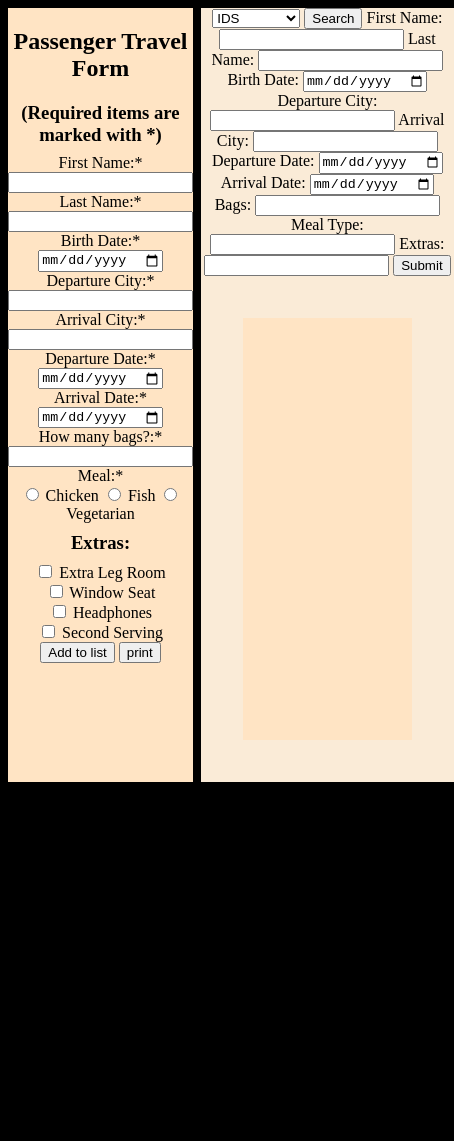
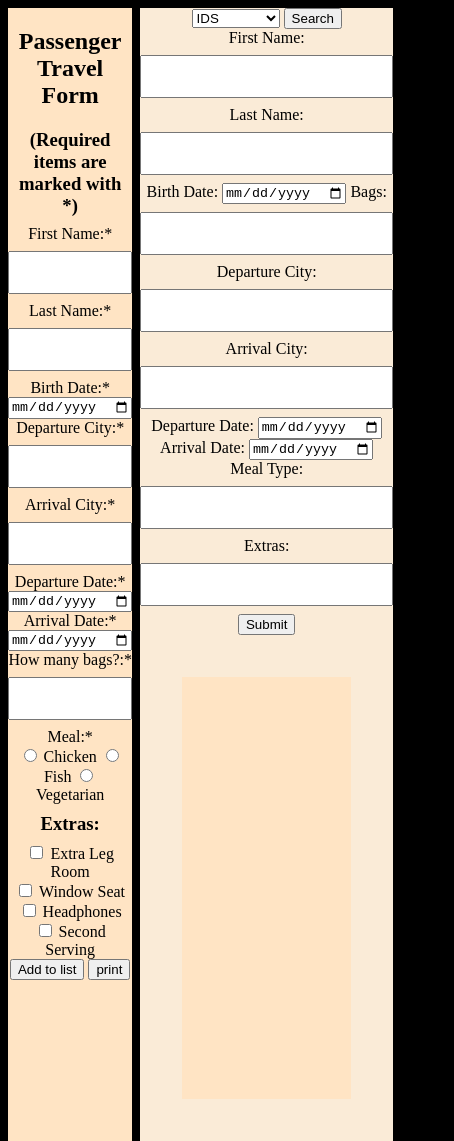
Before and after one commit to MatthewAndresWestMec/Unit-1-Project, a plain HTML site: page index.html in a window 390 px wide. Shown: the whole page, 454 px wide, since content can reach past the window. Before the commit the page ends 844 px from the top, so only its background shows below. Drawn offline with Linux system fonts and the light colour scheme.

Commit message:
media query

```diff
--- a/assignment.js
+++ b/assignment.js
@@ -16,15 +16,7 @@ class list {
         this.time = 0;
     }
 }
-var personFake1 = new list("Misato", "Katsuragi", "1986-12-08", "Los Angeles", "Alberta", "2023-02-13", "2023-05-16","1","vegetarian", "leg ", "1")
-var personFake2 = new list("Micheal", "Reeves", "2001-11-03", "Washingtin", "Charleston", "2024-01-13", "2024-01-16","3","chicken", "leg hp ss ", "2")
-var personFake3 = new list("Lain", "Iwakura", "2007-7-06", "Charleston", "Tuscon", "2022-01-13", "2022-01-16","2","fish", "leg win ", "3")
-var arr = []
-var ids =["firstName", "lastName", "dob", "depart","arrival","departureDate","returnDate","bags"]
-var arr2 =["firstNameInfo", "lastNameInfo", "dobInfo", "departInfo","arrivalInfo","departureDateInfo","returnDateInfo","bagsInfo"]
-arr.push(personFake1)
-arr.push(personFake2)
-arr.push(personFake3)
+
 let idCheck = 0;
 let count = 4;
 let meal = "";
@@ -111,3 +103,13 @@ function print() {
     document.getElementById("printSpace").innerHTML = space;
     console.log(arr)
 }
+
+var personFake1 = new list("Misato", "Katsuragi", "1986-12-08", "Los Angeles", "Alberta", "2023-02-13", "2023-05-16","1","vegetarian", "Extra Room ", "1")
+var personFake2 = new list("Micheal", "Reeves", "2001-11-03", "Washingtin", "Charleston", "2024-01-13", "2024-01-16","3","chicken", "Extra Room Headphones 2nd Serving ", "2")
+var personFake3 = new list("Lain", "Iwakura", "2007-7-06", "Charleston", "Tuscon", "2022-01-13", "2022-01-16","2","fish", "Extra Room Window Seat ", "3")
+var arr = []
+var ids =["firstName", "lastName", "dob", "depart","arrival","departureDate","returnDate","bags"]
+var arr2 =["firstNameInfo", "lastNameInfo", "dobInfo", "departInfo","arrivalInfo","departureDateInfo","returnDateInfo","bagsInfo"]
+arr.push(personFake1)
+arr.push(personFake2)
+arr.push(personFake3)
--- a/assignmentupdate.css
+++ b/assignmentupdate.css
@@ -67,3 +67,14 @@ p {
 h3{
     margin: 1vh;
 }
+
+@media only screen and (max-width: 600px) {
+    input[type="text"],
+    input[type="email"],
+    input[type="password"] {
+      width: 100%;
+      padding: 12px 20px;
+      margin: 8px 0;
+      box-sizing: border-box;
+    }
+  }
--- a/index.html
+++ b/index.html
@@ -36,13 +36,13 @@
         <input type="radio" name="meal" value="vegetarian" id="vegetarian">
         <label for="vegetarian">Vegetarian</label><br>
         <h3>Extras:</h3>
-        <input type="checkbox" name="extras" value="leg" id="leg">
-        <label for="leg">Extra Leg Room</label><br>
-        <input type="checkbox" name="extras" value="win" id="window">
+        <input type="checkbox" name="extras" value="Extra Room" id="extraRoom">
+        <label for="extraRoom">Extra Leg Room</label><br>
+        <input type="checkbox" name="extras" value="Window Seat" id="Window">
         <label for="window">Window Seat</label><br>
-        <input type="checkbox" name="extras" value="hp" id="hp">
+        <input type="checkbox" name="extras" value="Headphones" id="Headphones">
         <label for="hp">Headphones</label><br>
-        <input type="checkbox" name="extras" value="ss" id="ss">
+        <input type="checkbox" name="extras" value="2nd Serving" id="2nd Servin">
         <label for="ss">Second Serving</label><br>
         <button onclick="addToList()">Add to list</button>
         <button onclick="print()">print</button>
@@ -57,28 +57,30 @@
             <option value="fName">First Name</option>
         </select>
         <button>Search</button>
+        <br>
 
             <label for="firstNameInfo">First Name:</label>
             <input type="text" id="firstNameInfo">
             <label for="lastNameInfo">Last Name:</label>
-            <input type="text" id="lastNameInfo">
+            <input type="text" id="lastNameInfo"><br>
             <label for="dobInfo">Birth Date:</label>
             <input type="date" id="dobInfo" required>
+            <label for="bagsInfo">Bags:</label>
+            <input type="text" id="bagsInfo" required><br>
             <label for="departInfo">Departure City:</label>
             <input type="text" id="departInfo" required>
             <label for="arrivalInfo">Arrival City:</label>
-            <input type="text" id="arrivalInfo" required>
+            <input type="text" id="arrivalInfo" required><br>
             <label for="departureDateInfo">Departure Date:</label>
             <input type="date" id="departureDateInfo" required>
             <label for="returnDateInfo">Arrival Date:</label>
-            <input type="date" id="returnDateInfo" required>
-            <label for="bagsInfo">Bags:</label>
-            <input type="text" id="bagsInfo" required>
+            <input type="date" id="returnDateInfo" required><br>
+
 
         <label for="mealInfo">Meal Type:</label>
         <input type="text" name="mealInfo" id="mealInfo">
         <label for="extraInfo">Extras:</label>
-        <input type="text" name="extraInfo" id="extraInfo">
+        <input type="text" name="extraInfo" id="extraInfo"><br>
         <button onclick="newText()" id="sub">Submit</button>
         <div id="printSpace"></div>
     </div>
```
